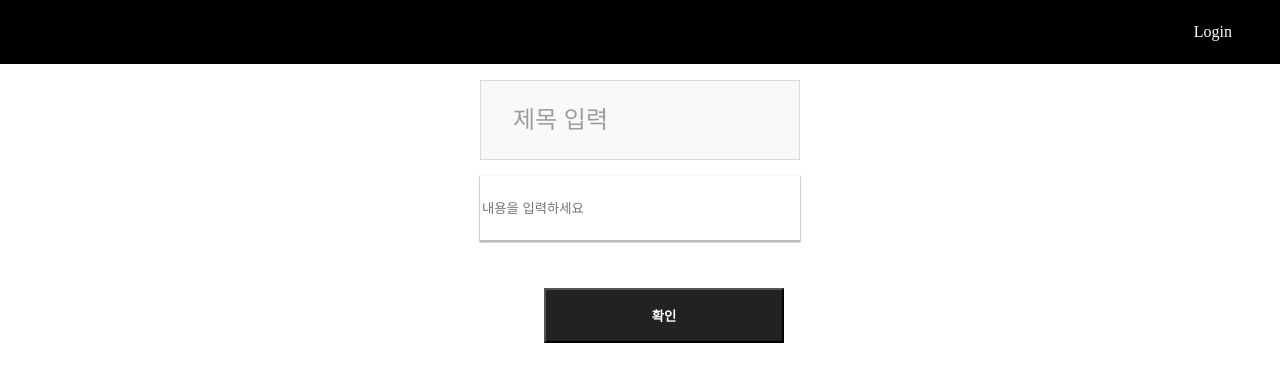
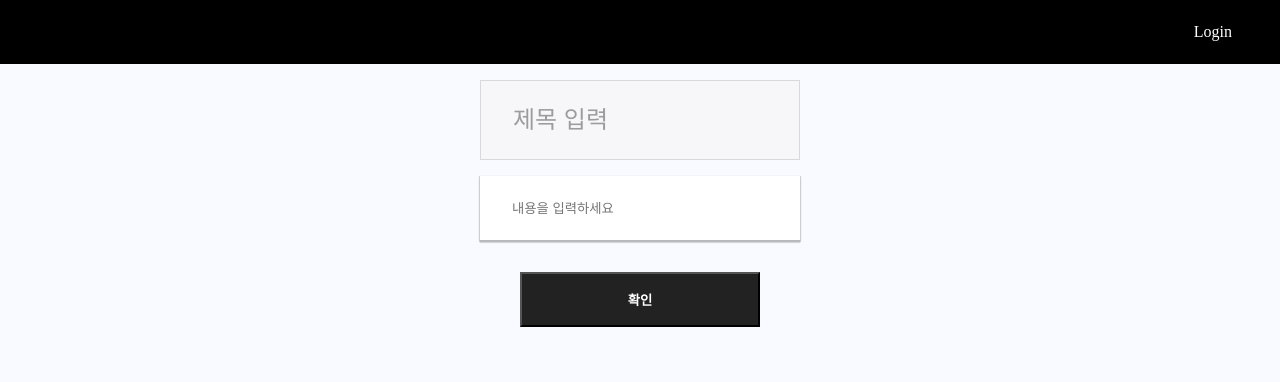
Before and after one commit to jungsm/-next.js-project, a Next.js app: page /write in a window 1280 px wide. Shown: the top 382 px of the page. Built offline with nearby package versions, Linux system fonts and the light colour scheme.

Commit message:
버튼 중앙 정렬

```diff
--- a/app/detail/[id]/page.js
+++ b/app/detail/[id]/page.js
@@ -15,7 +15,7 @@
                 <hr/>
                    <h1>{result.content}</h1>
                    <Link href={"/edit/" + result._id}>
-                   <span>수정</span>
+                   <button className="list-btn">수정</button>
                    </Link>
               </div>
             </div>
--- a/app/edit/[id]/page.js
+++ b/app/edit/[id]/page.js
@@ -13,7 +13,9 @@
                 <input className="write-title" name="title" defaultValue={result.title}/>
                 <input className="write-content" name="content"  defaultValue={result.content}/>
                 <input style={{display : 'none'}} className="write-content" name="_id" defaultValue={result._id} />
+                <div className="btn">
                 <button className="write-btn" type="submit">수정</button>
+                </div>
             </form>
             </div>
     )
--- a/app/globals.css
+++ b/app/globals.css
@@ -1,9 +1,12 @@
+/* 공동 */
+
 *{
   text-decoration: none;
 }
 body{
   margin: 0;
   padding: 0;
+  background: rgb(249, 250, 255);
 
 }
 .navbar{
@@ -13,6 +16,9 @@
   padding-right: 3rem;
   text-align: end;
   line-height: 4rem;
+}
+.btn{
+  display: flex
 }
 /* 리스트 페이지 CSS*/
 .list-bg{
@@ -78,6 +84,7 @@
   width: 100%;
   height: 4rem;
   border: none;
+  padding-left: 2rem;
   box-sizing: border-box;
   line-height: 1rem;
   vertical-align: top;
@@ -90,8 +97,7 @@
   font-weight: bold;
   background-color: #222;
   cursor: pointer;
-  margin-top: 1rem;
-  margin: 3rem 4rem;
+  margin: 2rem auto;
 }
 
 
--- a/app/write/page.js
+++ b/app/write/page.js
@@ -4,7 +4,9 @@
             <form action="/api/post/new" method="POST">
                 <input className="write-title" name="title" placeholder="제목 입력" ></input>
                 <input className="write-content" name="content"  placeholder="내용을 입력하세요"></input>
+                <div className="btn">
                 <button className="write-btn" type="submit">확인</button>
+                </div>
             </form>
             </div>
     )
```
